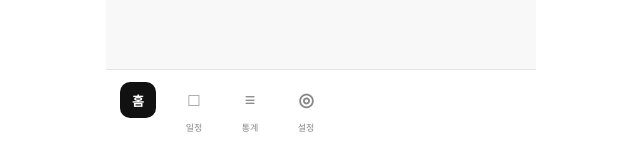
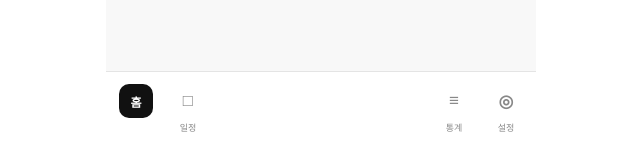
Before and after one commit to jinayou79-star/my-life-app, a React (Create React App) app: page / in a window 1280 px wide. Shown: the part 644-797 px from the top of the page, without its empty margins (319-959 px from the left). Built offline with nearby package versions, Linux system fonts and the light colour scheme.

Commit message:
별명 동기화 수정, 하단 탭 고정 레이아웃

```diff
--- a/src/App.js
+++ b/src/App.js
@@ -65,6 +65,14 @@ const STitle = ({ children, action }) => (
     <div style={{ color: C.accent, fontSize: 16, fontWeight: 800, letterSpacing: -0.3 }}>{children}</div>
     {action}
   </div>
+);
+const NavBtn = ({ t, isActive, onClick }) => (
+  <button onClick={onClick} style={{ flexShrink: 0, minWidth: 52, display: "flex", flexDirection: "column", alignItems: "center", gap: 3, background: "transparent", border: "none", cursor: "pointer", padding: "4px 2px" }}>
+    <div style={{ width: 34, height: 34, borderRadius: 10, background: isActive ? C.accent : "transparent", display: "flex", alignItems: "center", justifyContent: "center", fontSize: isActive ? 12 : 17, color: isActive ? "#fff" : C.muted, fontWeight: 700, transition: "all 0.15s" }}>
+      {isActive ? t.label.slice(0, 2) : t.icon}
+    </div>
+    {!isActive && <div style={{ fontSize: 9, color: C.muted, maxWidth: 48, overflow: "hidden", textOverflow: "ellipsis", whiteSpace: "nowrap" }}>{t.label}</div>}
+  </button>
 );
 
 // ── 홈 ──────────────────────────────────────────────────────
@@ -740,10 +748,9 @@ function StatsTab({ routines, routineLogs }) {
 }
 
 // ── 설정 ─────────────────────────────────────────────────
-function SettingsTab({ routines, setRoutines, todos, setTodos, events, setEvents, routineLogs, setRoutineLogs }) {
+function SettingsTab({ routines, setRoutines, todos, setTodos, events, setEvents, routineLogs, setRoutineLogs, nickname, setNickname }) {
   const [name, setName] = useState(""); const [icon, setIcon] = useState("📌"); const [fields, setFields] = useState(["image","memo","review"]);
   const [editId, setEditId] = useState(null); const [editName, setEditName] = useState(""); const [editIcon, setEditIcon] = useState("📌");
-  const [nickname, setNickname] = usePersist("ml3_nickname", "");
   const [nicknameInput, setNicknameInput] = useState(nickname);
   const [nicknameSaved, setNicknameSaved] = useState(false);
   const importRef = useRef(null);
@@ -884,7 +891,7 @@ export default function App() {
   const [todos, setTodos] = usePersist("ml3_todos", []);
   const [events, setEvents] = usePersist("ml3_events", []);
   const [routineLogs, setRoutineLogs] = usePersist("ml3_routineLogs", []);
-  const [nickname] = usePersist("ml3_nickname", "");
+  const [nickname, setNickname] = usePersist("ml3_nickname", "");
   const [activeTab, setActiveTab] = useState("home");
 
   const FIXED = [{ id: "home", icon: "○", label: "홈" }, { id: "calendar", icon: "□", label: "일정" }];
@@ -901,7 +908,7 @@ export default function App() {
     if (activeTab === "home") return <HomeTab routines={routines} events={events} todos={todos} setTodos={setTodos} onTabChange={setActiveTab} routineLogs={routineLogs} setRoutineLogs={setRoutineLogs} nickname={nickname} />;
     if (activeTab === "calendar") return <CalendarTab events={events} setEvents={setEvents} todos={todos} setTodos={setTodos} />;
     if (activeTab === "stats") return <StatsTab routines={routines} routineLogs={routineLogs} />;
-    if (activeTab === "settings") return <SettingsTab routines={routines} setRoutines={setRoutines} todos={todos} setTodos={setTodos} events={events} setEvents={setEvents} routineLogs={routineLogs} setRoutineLogs={setRoutineLogs} />;
+    if (activeTab === "settings") return <SettingsTab routines={routines} setRoutines={setRoutines} todos={todos} setTodos={setTodos} events={events} setEvents={setEvents} routineLogs={routineLogs} setRoutineLogs={setRoutineLogs} nickname={nickname} setNickname={setNickname} />;
     const rt = ROUTINE_TABS.find(t => t.id === activeTab);
     if (rt) { const routine = routines.find(r => r.id === rt.routineId); if (routine) return <RoutineTab routine={routine} routineLogs={routineLogs} setRoutineLogs={setRoutineLogs} />; }
     return null;
@@ -925,19 +932,22 @@ export default function App() {
 
       <div style={{ flex: 1, padding: "16px 20px 88px", overflowY: "auto" }}>{renderContent()}</div>
 
+      {/* 하단 탭 — 고정탭 항상 보임, 루틴탭 중간에 스크롤 */}
       <div style={{ position: "fixed", bottom: 0, left: "50%", transform: "translateX(-50%)", width: "100%", maxWidth: 430, background: C.surface, borderTop: `1px solid ${C.border}`, zIndex: 100 }}>
-        <div style={{ display: "flex", overflowX: "auto", padding: "8px 4px 18px", scrollbarWidth: "none" }}>
-          {ALL_TABS.map(t => {
-            const isActive = activeTab === t.id;
-            return (
-              <button key={t.id} onClick={() => setActiveTab(t.id)} style={{ flexShrink: 0, minWidth: 56, display: "flex", flexDirection: "column", alignItems: "center", gap: 3, background: "transparent", border: "none", cursor: "pointer", padding: "4px 4px" }}>
-                <div style={{ width: 36, height: 36, borderRadius: 10, background: isActive ? C.accent : "transparent", display: "flex", alignItems: "center", justifyContent: "center", fontSize: isActive ? 13 : 18, color: isActive ? "#fff" : C.muted, fontWeight: 700, transition: "all 0.15s" }}>
-                  {isActive ? t.label.slice(0, 2) : t.icon}
-                </div>
-                {!isActive && <div style={{ fontSize: 9, color: C.muted }}>{t.label.slice(0, 4)}</div>}
-              </button>
-            );
-          })}
+        <div style={{ display: "flex", padding: "8px 4px 18px", alignItems: "flex-start" }}>
+          {/* 홈·일정 고정 */}
+          {FIXED.map(t => <NavBtn key={t.id} t={t} isActive={activeTab === t.id} onClick={() => setActiveTab(t.id)} />)}
+
+          {/* 루틴 탭 — 스크롤 영역 */}
+          {ROUTINE_TABS.length > 0 && (
+            <div style={{ flex: 1, display: "flex", overflowX: "auto", scrollbarWidth: "none", msOverflowStyle: "none" }}>
+              {ROUTINE_TABS.map(t => <NavBtn key={t.id} t={t} isActive={activeTab === t.id} onClick={() => setActiveTab(t.id)} />)}
+            </div>
+          )}
+          {ROUTINE_TABS.length === 0 && <div style={{ flex: 1 }} />}
+
+          {/* 통계·설정 고정 */}
+          {END.map(t => <NavBtn key={t.id} t={t} isActive={activeTab === t.id} onClick={() => setActiveTab(t.id)} />)}
         </div>
       </div>
     </div>
```
